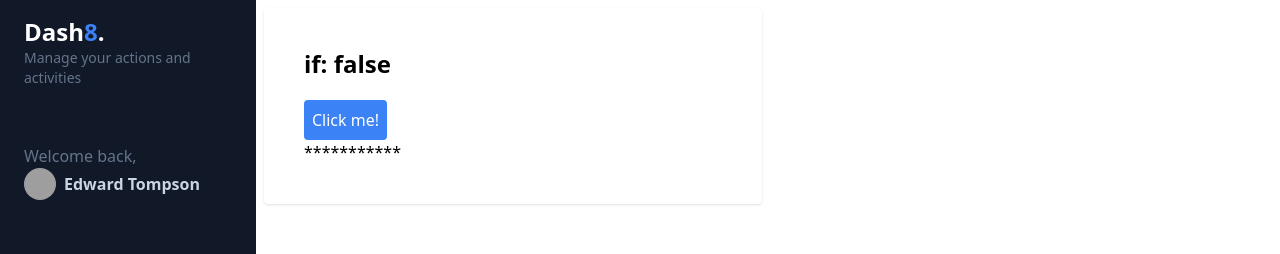
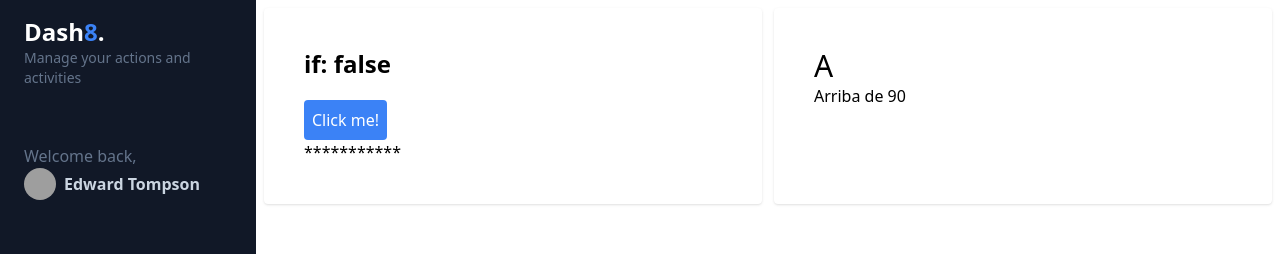
Before and after one commit to suslobo/013-my-dashboard, an Angular app: page /dashboard/control-flow in a window 1280 px wide. Shown: the top 254 px of the page. Built offline with nearby package versions, Linux system fonts and the light colour scheme; grey boxes are pictures that could not be loaded.

Commit message:
@switch en el Control Flow

```diff
--- a/src/app/dashboard/pages/control-flow/control-flow.component.html
+++ b/src/app/dashboard/pages/control-flow/control-flow.component.html
@@ -1,5 +1,4 @@
 <section class="grid grid-cols-1 md:grid-cols-2 gap-3">
-
   <!-- ngIf ahora @if -->
    <div class="bg-white rounded shadow p-10">
 
@@ -17,8 +16,30 @@
       <!-- muestra algo si esta condicion no se cumple -->
       <p>***********</p>  <!-- si está en false muestra los asteriscos -->
     }
+   </div>
+
+    <!-- @switch -->
+  <div class="bg-white rounded shadow p-10">
+
+    <h2 class="text-3xl">{{ grade() }}</h2>
+    <!-- mirar la hoja de atajos para ver la estructura del @switch -->
+     @switch (grade()) {
+      @case ('A') {
+        <p>Arriba de 90</p>
+      }
+      @case ('B') {
+        <p>Arriba de 80</p>
+      }
+      @default {
+        <p>Reprobado</p>
+      }
+     }
 
 
-   </div>
+
+
+
+
+  </div>
 
 </section>
--- a/src/app/dashboard/pages/control-flow/control-flow.component.ts
+++ b/src/app/dashboard/pages/control-flow/control-flow.component.ts
@@ -1,8 +1,11 @@
+import { CommonModule } from '@angular/common';
 import { Component, signal } from '@angular/core';
+
+type Grade = 'A'|'B'|'F'; //estas son nuestras calificaciones que vamos a tener
 
 @Component({
   standalone: true,
-  imports: [],
+  imports: [CommonModule],
   templateUrl: './control-flow.component.html',
   styles: ``
 })
@@ -10,6 +13,8 @@ export default class ControlFlowComponent {
 
   //nos creamos una señal
   public showContent = signal(false);
+  //nos creamos otra señal, @switch
+  public grade = signal<Grade>('A');
 
   //para cambiar la señal nos creamos un método
   public toogleContent() {
```
